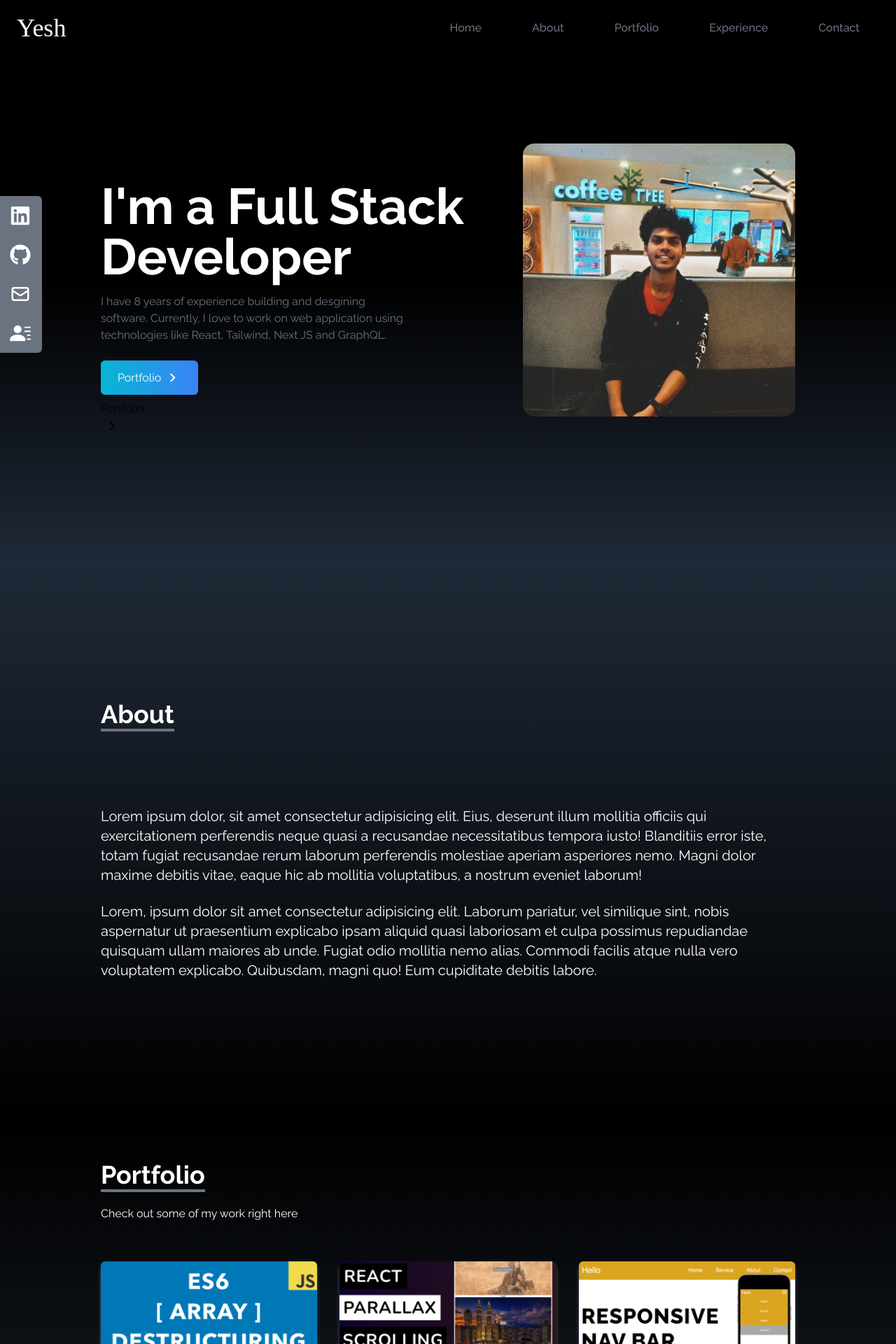
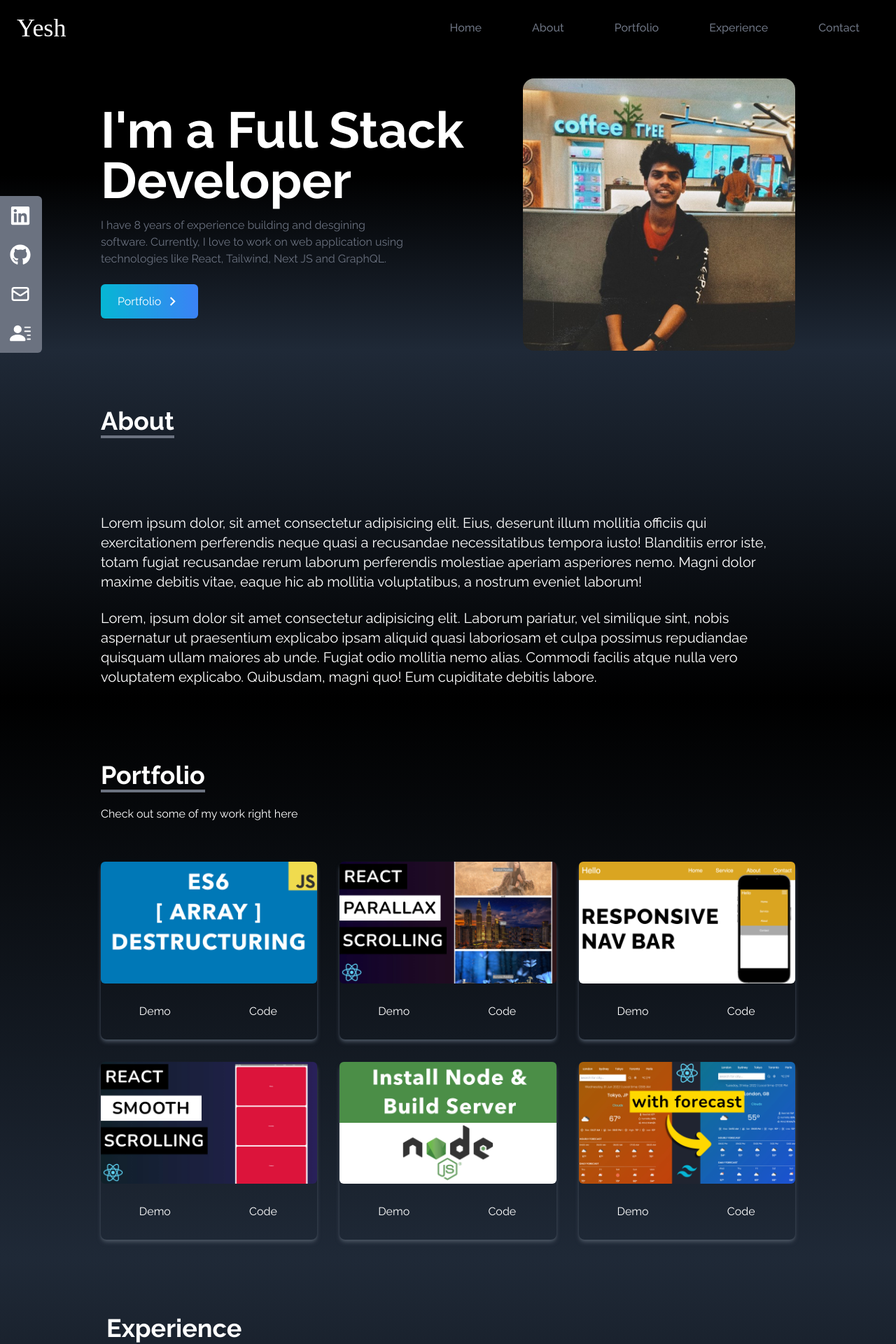
Before and after one commit to yeshwantthota/react-portfolio, a React (Create React App) app: page / in a window 1280 px wide. Shown: the top 1920 px of the page at 70% size. Built offline with nearby package versions, Linux system fonts and the light colour scheme; a web font is replaced by a local one.

Commit message:
styles update 1

```diff
--- a/src/components/About.jsx
+++ b/src/components/About.jsx
@@ -4,9 +4,9 @@ const About = () => {
   return (
     <div
       name="about"
-      className="w-full h-screen bg-gradient-to-b from-gray-800 to-black text-white"
+      className="w-full bg-gradient-to-b from-gray-800 to-black text-white "
     >
-      <div className="max-w-screen-lg p-4 mx-auto flex flex-col justify-center w-full h-full">
+      <div className="max-w-screen-lg p-4 pt-20 mx-auto flex flex-col justify-center w-full h-full">
         <div className="pb-8">
           <p className="text-4xl font-bold inline border-b-4 border-gray-500">
             About
--- a/src/components/Contact.jsx
+++ b/src/components/Contact.jsx
@@ -4,7 +4,7 @@ const Contact = () => {
   return (
     <div
       name="contact"
-      className="w-full h-screen bg-gradient-to-b from-black to-gray-800 p-4 text-white"
+      className="w-full  bg-gradient-to-b from-black to-gray-800 p-4 text-white"
     >
       <div className="flex flex-col p-4 justify-center max-w-screen-lg mx-auto h-full">
         <div className="pb-8">
--- a/src/components/Experience.jsx
+++ b/src/components/Experience.jsx
@@ -64,9 +64,9 @@ const Experience = () => {
   return (
     <div
       name="experience"
-      className="bg-gradient-to-b from-gray-800 to-black w-full h-screen"
+      className="bg-gradient-to-b from-gray-800 to-black w-full "
     >
-      <div className="max-w-screen-lg mx-auto p-4 flex flex-col justify-center w-full h-full text-white">
+      <div className="max-w-screen-lg mx-auto p-4 pt-20 flex flex-col justify-center w-full h-full text-white">
         <div>
           <p className="text-4xl font-bold border-b-4 border-gray-500 p-2 inline">
             Experience
--- a/src/components/Home.jsx
+++ b/src/components/Home.jsx
@@ -1,16 +1,17 @@
 import React from "react";
-import heroImage from "../assets/heroImage.jpg";
+import HeroImage from "../assets/heroImage.jpg";
 import { MdOutlineKeyboardArrowRight } from "react-icons/md";
 import { Link } from "react-scroll";
+
 const Home = () => {
   return (
     <div
       name="home"
-      className="h-screen w-full bg-gradient-to-b from-black via-black to-gray-800"
+      className="pt-28 w-full bg-gradient-to-b from-black via-black to-gray-800"
     >
       <div className="max-w-screen-lg mx-auto flex flex-col items-center justify-center h-full px-4 md:flex-row">
         <div className="flex flex-col justify-center h-full">
-          <h2 className="text-4xl sm:text-7xl font-bold text-white mt-20">
+          <h2 className="text-4xl sm:text-7xl font-bold text-white">
             I'm a Full Stack Developer
           </h2>
           <p className="text-gray-500 py-4 max-w-md">
@@ -32,18 +33,11 @@ const Home = () => {
               </span>
             </Link>
           </div>
-
-          <div>
-            Portfolio
-            <span className="group-hover:rotate-90 duration-300">
-              <MdOutlineKeyboardArrowRight size={25} className="ml-1" />
-            </span>
-          </div>
         </div>
 
         <div>
           <img
-            src={heroImage}
+            src={HeroImage}
             alt="my profile"
             className="rounded-2xl mx-auto w-2/3 md:w-full"
           />
--- a/src/components/Portfolio.jsx
+++ b/src/components/Portfolio.jsx
@@ -39,7 +39,7 @@ const Portfolio = () => {
       name="portfolio"
       className="bg-gradient-to-b from-black to-gray-800 w-full text-white md:h-screen"
     >
-      <div className="max-w-screen-lg p-4 mx-auto flex flex-col justify-center w-full h-full">
+      <div className="max-w-screen-lg p-4 pt-20 mx-auto flex flex-col justify-center w-full h-full">
         <div className="pb-8">
           <p className="text-4xl font-bold inline border-b-4 border-gray-500">
             Portfolio
--- a/tailwind.config.js
+++ b/tailwind.config.js
@@ -6,5 +6,6 @@ module.exports = {
       signature: ["Fasthand"],
     },
   },
+
   plugins: [],
 };
```
